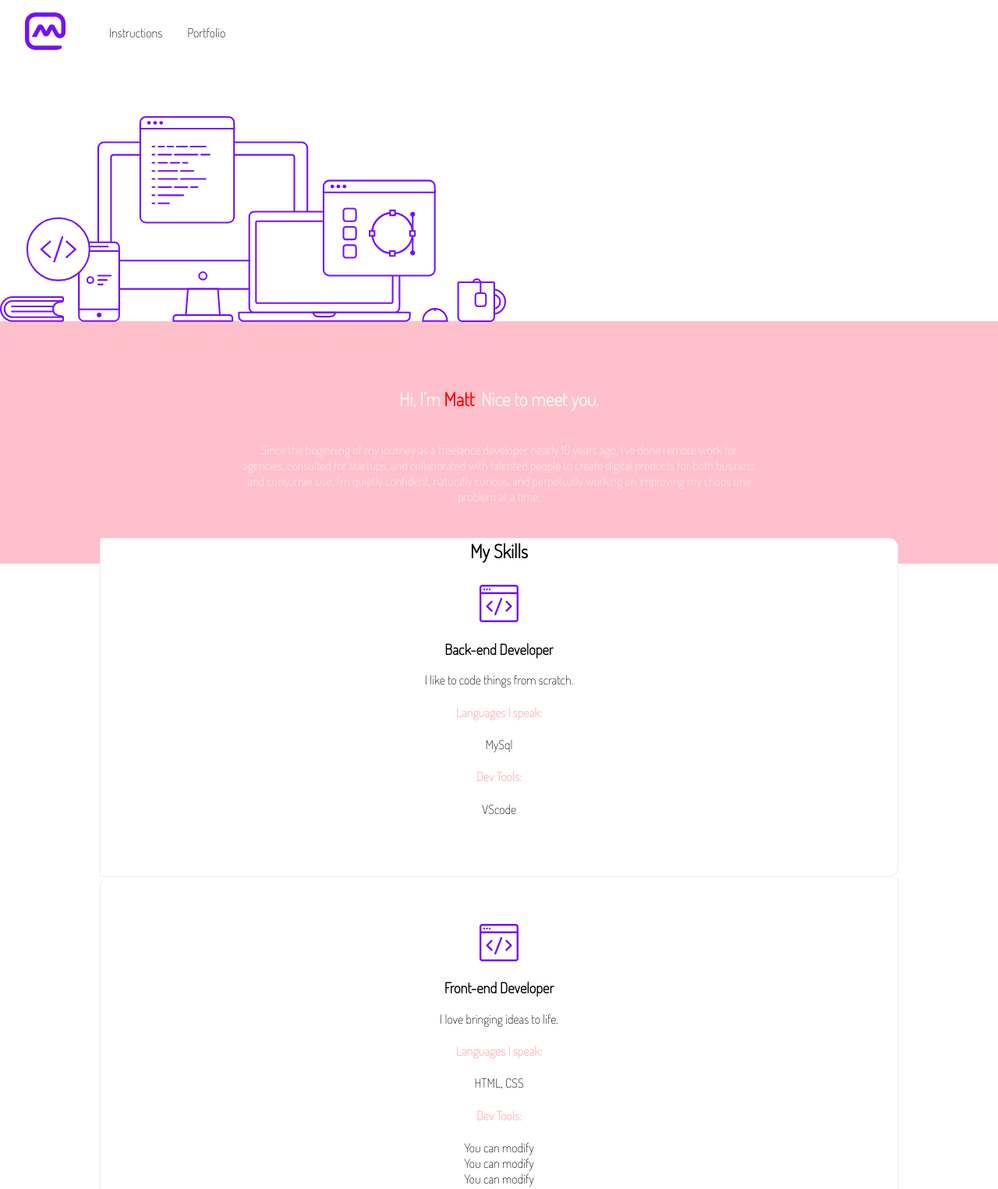
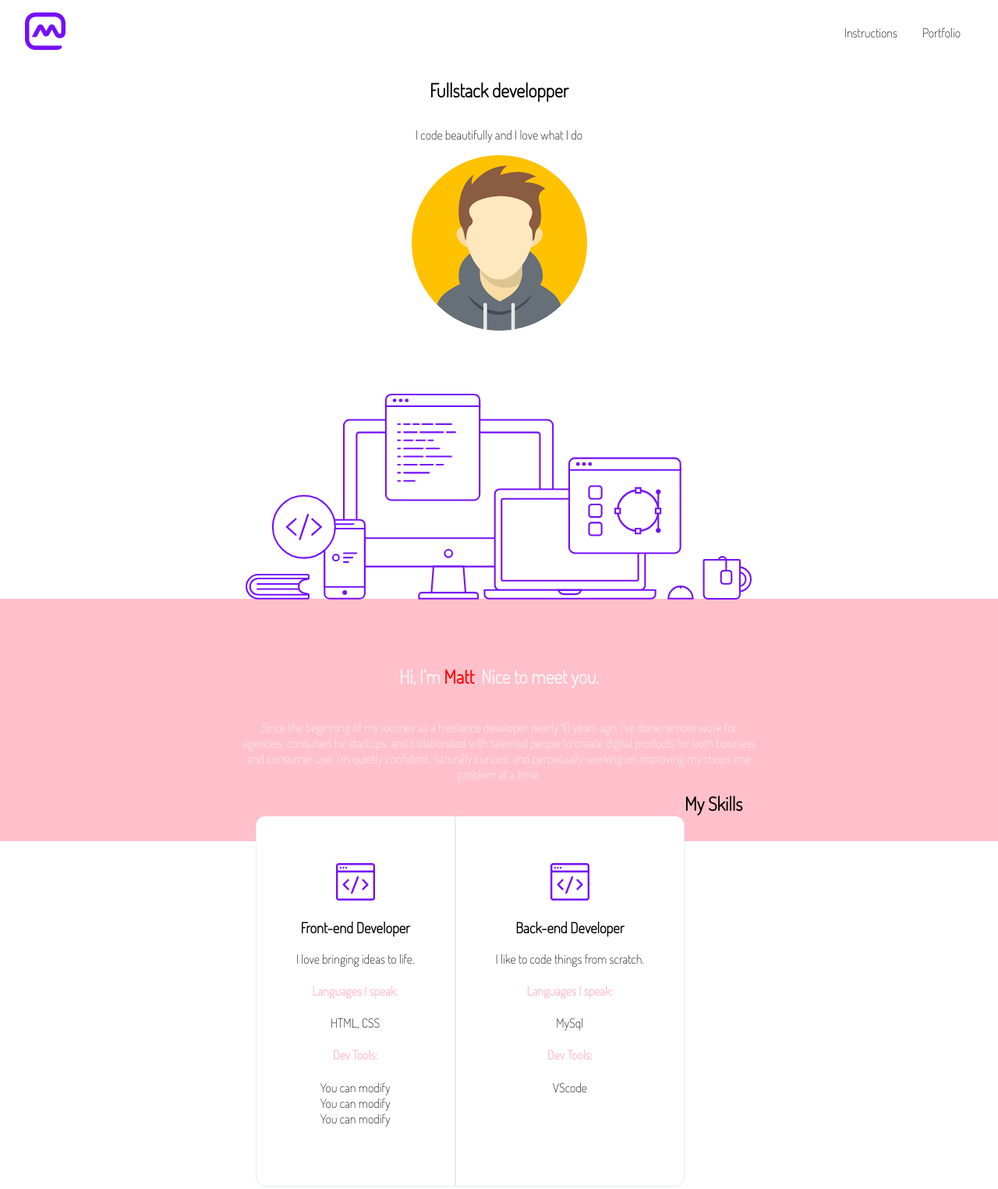
Before and after one commit to WildCodeSchool-2024-09/JS-LILLE-checkpoint1, a website: page site/portfolio.html in a window 1280 px wide. Shown: the top 1525 px of the page at 78% size. Drawn offline with Linux system fonts and the light colour scheme.

Commit message:
finished css

```diff
--- a/site/css/portfolio.css
+++ b/site/css/portfolio.css
@@ -14,7 +14,6 @@
 img {
 	max-width: 100%;
 }
-
 h1 {
 	font-size: calc(var(--gutter) * 1.5);
 }
@@ -67,7 +66,7 @@ p {
 	border-right: var(--styledBorder);
 	border-bottom: var(--styledBorder);
 	background-color: var(--cardColor);
-  padding: calc(var(--gutter) * 3.75) calc(var(--gutter)* 2.1875);
+	padding: calc(var(--gutter) * 3.75) calc(var(--gutter) * 2.1875);
 	border-radius: var(--radius);
 	text-align: var(--textAlign);
 	box-shadow: var(--styledShadow);
@@ -108,3 +107,30 @@ p {
 .purple-text {
 	color: var(--purple);
 }
+/* MOBILE */
+@media screen and (max-width: 700px) {
+	.desktop {
+		display: none;
+	}
+	.skills {
+		display: flex;
+		flex-direction: column-reverse;
+	}
+}
+/* DESKTOP */
+@media screen and (min-width: 700px) {
+	nav {
+		display: flex;
+		justify-content: space-between;
+	}
+	.banner {
+		display: flex;
+		flex-direction: column;
+		align-items: center;
+	}
+	.skills {
+		display: flex;
+		flex-direction: row-reverse;
+		justify-content: center;
+	}
+}
--- a/site/portfolio.html
+++ b/site/portfolio.html
@@ -22,12 +22,16 @@
     <main>
       <!-- First banner with title, description, avatar and image desktop -->
       <!-- You can use the avatar image on the folder image -->
+       <div class = "banner">
+       <h1> Fullstack developper</h1>
+       <p> I code beautifully and I love what I do</p>
+       <img src ="image/avatar-bis.png"/>
       <section>
         <figure class="desktop">
           <img src="image/desktop.svg" alt="desktop" />
         </figure>
       </section>
-
+    </div>
       <!-- Second banner with description of your name and your presentation -->
       <article>
         <section class="description pink-bg">
```
Lines whose indentation alone changed are shown as unchanged.
